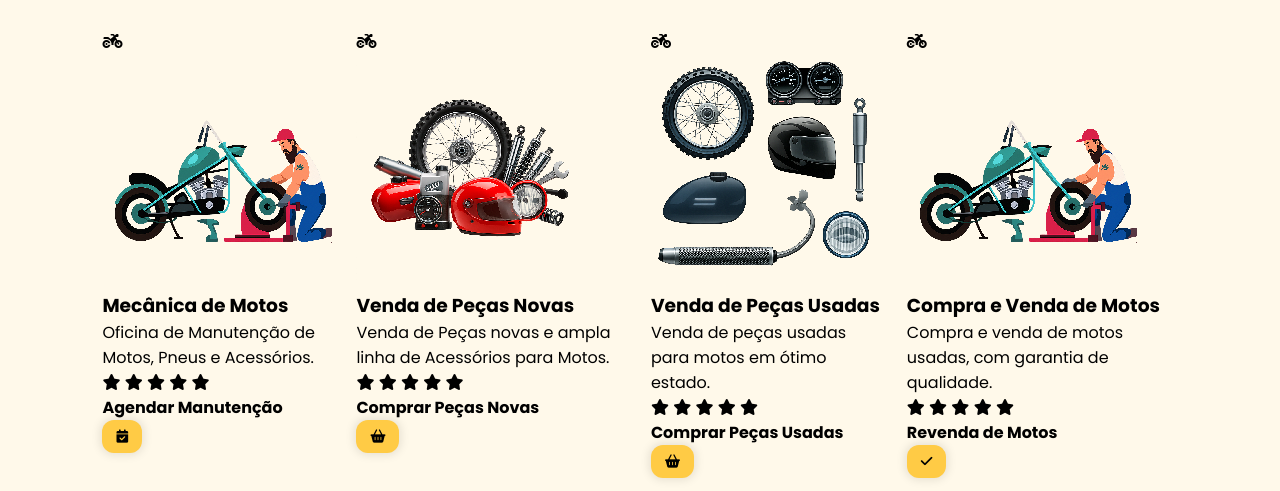
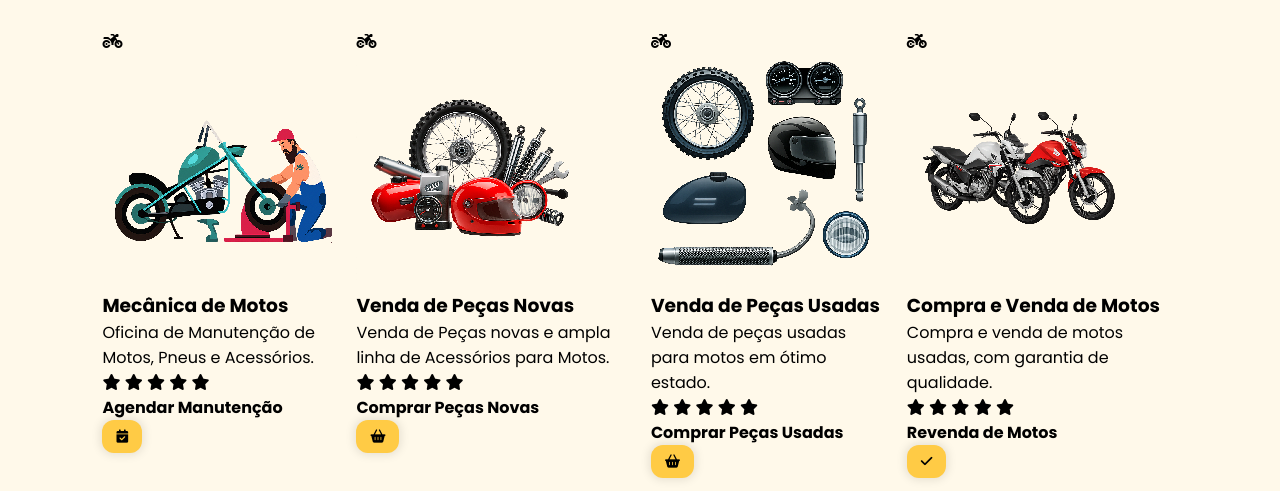
Before and after one commit to charielgimenes/Maga-Motos, a plain HTML site: page servicos.html in a window 1280 px wide. Shown: the part 309-800 px from the top of the page. Drawn offline with nearby package versions, Linux system fonts and the light colour scheme.

Commit message:
Add files via upload

```diff
--- a/servicos.html
+++ b/servicos.html
@@ -164,7 +164,7 @@
                        <i class="fa-solid fa-motorcycle"></i>
                     </div>
 
-                    <img src="src/images/mec.png" class="mec-image" alt="">
+                    <img src="src/images/mec4.png" class="mec-image" alt="">
 
                     <h3 class="mec-title">
                         Compra e Venda de Motos
```
